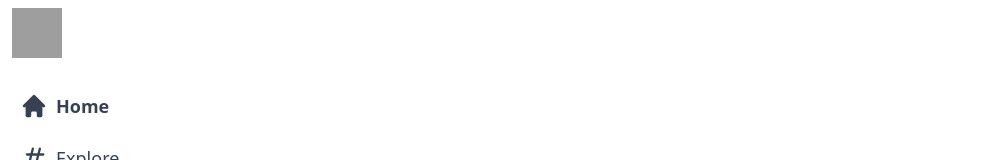
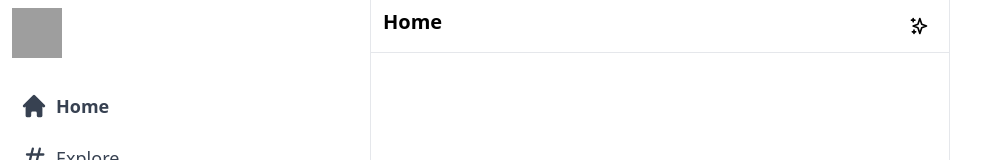
Before and after one commit to mdsrmed/twitter, a Next.js app: page / in a window 1280 px wide. Shown: the top 160 px of the page, without its empty margins (0-1005 px from the left). Built offline with nearby package versions, Linux system fonts and the light colour scheme; grey boxes are pictures that could not be loaded.

Commit message:
feed component header

```diff
--- /dev/null
+++ b/components/Feed.js
@@ -0,0 +1,16 @@
+import { SparklesIcon } from "@heroicons/react/outline";
+
+
+export default function Feed() {
+  return (
+    <div className = "xl:ml-[370px] border-l border-r border-gray-200 xl:min-w-[580px] sm:ml-[73px] flex-grow max-w-xl">
+        <div className = "flex justify-between py-2 px-3 sticky top-0 z-50 bg-white border-b border-gray-200">
+            <h2 className = "text-lg sm:text-xl font-bold cursor-pointer">Home</h2>
+            <div className = "hoverEffect flex items-center justify-center px-0 w-9 h-9">
+                <SparklesIcon className = "h-5" />
+            </div>
+        </div>
+
+    </div>
+  )
+}
--- a/pages/index.js
+++ b/pages/index.js
@@ -1,4 +1,5 @@
 import Head from 'next/head'
+import Feed from '../components/Feed'
 import Sidebar from '../components/Sidebar'
 
 
@@ -18,6 +19,7 @@
 
 
         {/* feed */}
+        <Feed/>
 
 
         {/* widgets */}
```
